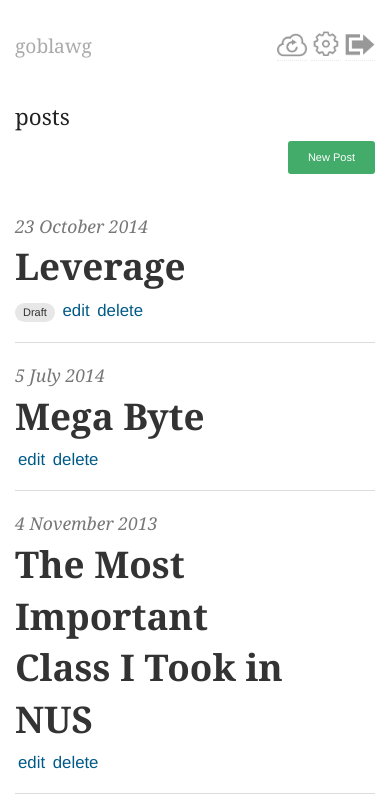
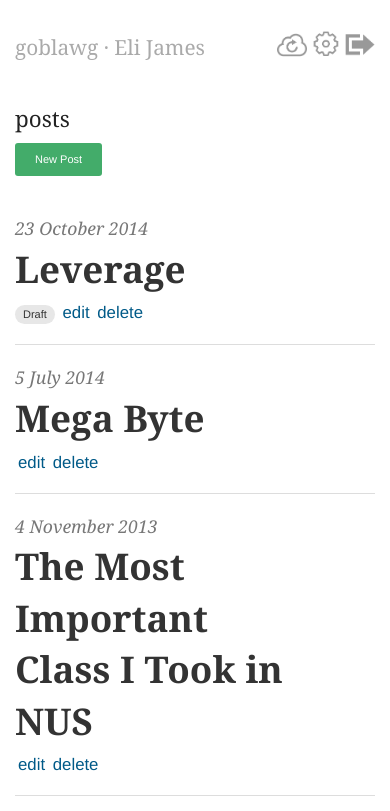
Before and after one commit to ejamesc/goblawg-test, a plain HTML site: page templates/mockups/admin.html in a window 390 px wide. Shown: the top 811 px of the page. Drawn offline with Linux system fonts and the light colour scheme; files whose address does not match are found by name.

Commit message:
Minor responsive style changes.

```diff
--- a/templates/mockups/admin.html
+++ b/templates/mockups/admin.html
@@ -16,7 +16,7 @@
   <body>
      <div class='row'>
       <header class='small-12 columns'>
-        <h1>goblawg</h1>
+        <h1>goblawg &middot; Eli James</h1>
         <div class='header-actions'>
           <a href="#"><img data-tooltip arai-haspopup='true' class='has-tip' title="Regenerate the entire blog" src='/goblawg/images/regen.png' alt='regen' /></a>
           <a href="#"><img data-tooltip arai-haspopup='true' class='has-tip' title="Settings" src='./images/settings.png' alt='settings' /></a>
--- a/templates/mockups/css/adminstyle.css
+++ b/templates/mockups/css/adminstyle.css
@@ -21,7 +21,7 @@ header {
 }
 
 header h1 {
-  font-size: 1.2rem;
+  font-size: 1.3rem;
   color: #aaa;
   display: inline-block;
 }
@@ -35,13 +35,15 @@ header h1 {
   width: 30px;
   opacity: 0.4;
   cursor: pointer;
+  border: none;
 }
 .header-actions img:hover {
   opacity: 1.0;
+  border: none;
 }
 
-.blog-actions {
-  float: right;
+.header-actions a {
+  text-decoration: none;
 }
 
 .regen-button { background-color: #444; }
@@ -100,6 +102,10 @@ footer {
   .posts-actions {
     float: left;
   }
+
+  .blog-actions {
+    float: left;
+  }
 }
 
 /* Screens */
@@ -108,4 +114,8 @@ footer {
     float: right;
     margin-top: 1.5rem;
   }
+
+  .blog-actions {
+    float: right;
+  }
 } /* min-width 1025px, large screens */
```
